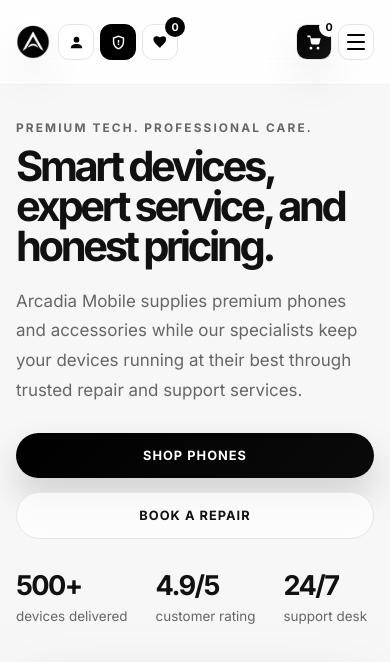
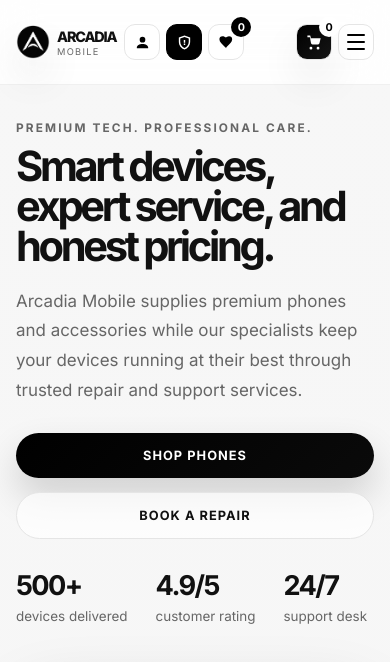
Before and after one commit to Nxtbesthing/ARCADIA-MOBILE, a website built with Vite: page index.html in a window 390 px wide. Shown: the top 662 px of the page. Built offline with nearby package versions, Linux system fonts and the light colour scheme; some packages are replaced by stand-ins of ours; no server answers; the database is empty.

Commit message:
modified: styles.css

```diff
--- a/styles.css
+++ b/styles.css
@@ -2638,6 +2638,7 @@ main {
 
   .brand-wrap {
     gap: 7px;
+    min-width: 0;
   }
 
   .brand-logo {
@@ -2647,7 +2648,19 @@ main {
   }
 
   .brand-copy {
-    display: none;
+    display: grid;
+    gap: 1px;
+    min-width: 0;
+  }
+
+  .brand-name {
+    font-size: 0.9rem;
+    white-space: nowrap;
+  }
+
+  .brand-copy span {
+    font-size: 0.58rem;
+    letter-spacing: 0.14em;
   }
 
   .icon-btn,
```
